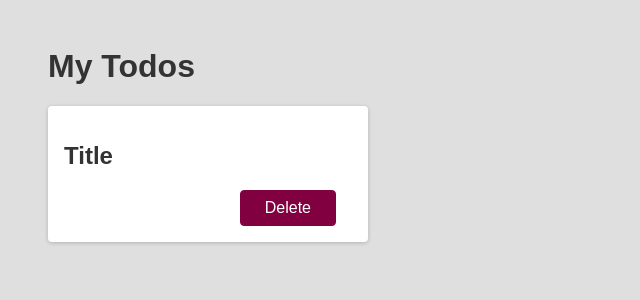
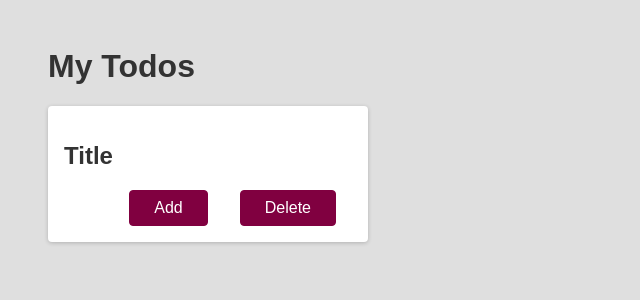
Before and after one commit to winstonmeq/react-lesson1, a React (Create React App) app: page / in a window 1280 px wide. Shown: the top 300 px of the page, without its empty margins (0-640 px from the left). Built offline with nearby package versions, Linux system fonts and the light colour scheme.

Commit message:
tutorial2

```diff
--- a/src/App.js
+++ b/src/App.js
@@ -8,6 +8,8 @@ function App() {
       <div className="card">
       <h2>Title</h2>
       <div className="actions">
+      <button className="btn">Add</button>
+
         <button className="btn">Delete</button>
       </div>
 
```
